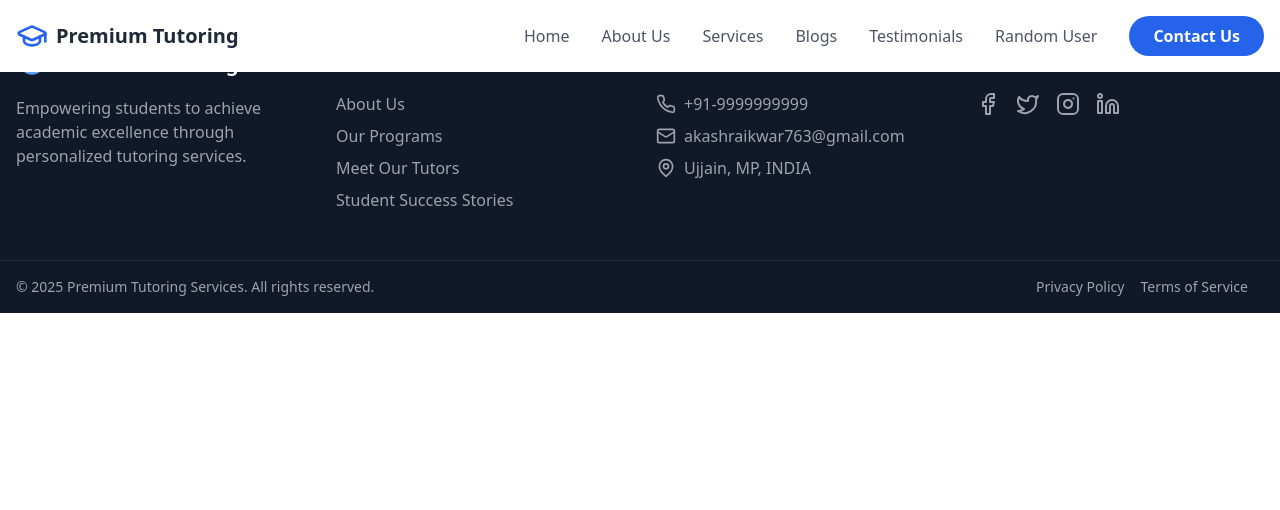
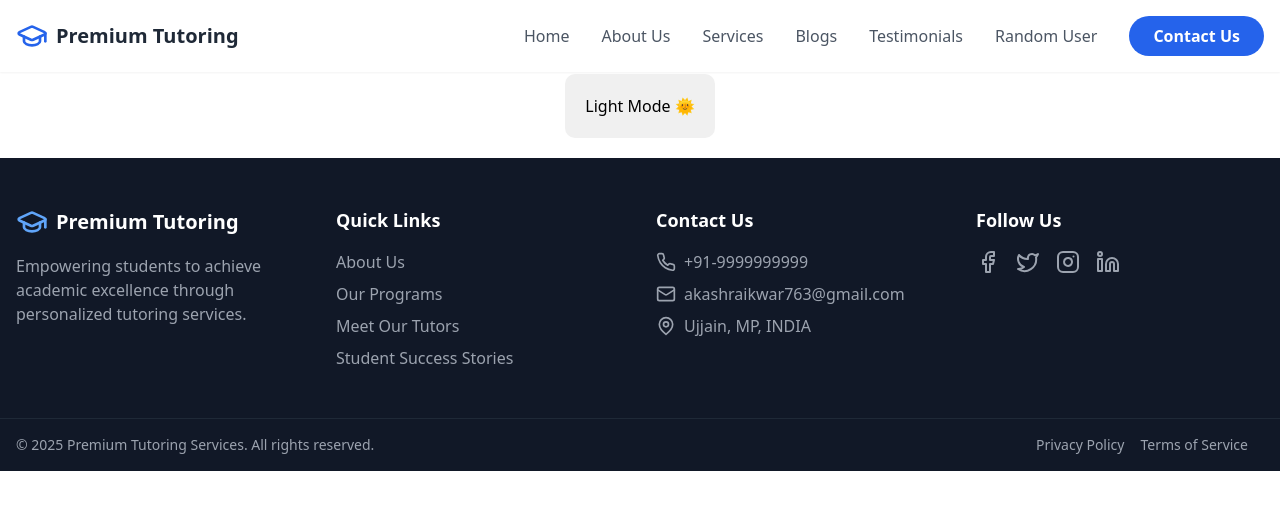
Before and after one commit to akash007123/Premiumutoring, a React (Vite) app: page /practiceotwo in a window 1280 px wide. Shown: the top 510 px of the page. Built offline with nearby package versions, Linux system fonts and the light colour scheme.

Commit message:
Use Props

```diff
--- a/src/App.tsx
+++ b/src/App.tsx
@@ -8,12 +8,18 @@ import Blog from "./pages/Blog";
 import Testimonials from "./pages/Testimonials";
 import Contact from "./pages/Contact"
 import Random from "./pages/Random"
-import Practice from "./practice/practice";
+import Practice from "./practice/Practice";
 import Practiceone from "./practice/Practiceone";
+import Practicetwo from "./practice/Practicetwo"
+
+// import { ThemeProvider } from "./toggle/ThemeContext";
+// import ThemedSection from "./toggle/ThemedSection";
+// import ThemeToggle from "./toggle/ThemeToggle";
+
 
 const App: React.FC = () => {
   return (
-    <Router>
+      <Router>
       <Header />
       <Routes>
         <Route path="/" element={<Home />} />
@@ -25,9 +31,13 @@ const App: React.FC = () => {
         <Route path="/random" element={<Random />} />
         <Route path="/practice" element={<Practice />} />
         <Route path="/practiceone" element={<Practiceone />} />
+        <Route path="/practiceotwo" element={<Practicetwo />} />
+        {/* <ThemeToggle />
+        <ThemedSection /> */}
       </Routes>
       <Footer />
     </Router>
+
   );
 };
 
--- a/src/pages/Random.tsx
+++ b/src/pages/Random.tsx
@@ -87,6 +87,14 @@ function Random() {
               </a>
             </div>
 
+            <div className="button">
+              <a href="/practiceotwo">
+                <button className="bg-blue-500 hover:bg-blue-700 text-white font-bold py-2 px-4 rounded">
+                  Button
+                </button>
+              </a>
+            </div>
+
           </div>
         </div>
       </div>
--- /dev/null
+++ b/src/practice/Practicetwo.tsx
@@ -0,0 +1,52 @@
+import { createContext, useContext, useState } from "react";
+
+const ThemeContext = createContext("light");
+const useTheme = () => useContext(ThemeContext);
+const ThemedSection = () => {
+  const theme = useTheme();
+
+  return (
+    <section
+      style={{
+        padding: "20px",
+        backgroundColor: theme === "light" ? "#f0f0f0" : "#333",
+        color: theme === "light" ? "#000" : "#fff",
+        textAlign: "center",
+        borderRadius: "10px",
+        transition: "all 0.3s ease",
+      }}
+    >
+      <h2>{theme === "light" ? "Light Mode 🌞" : "Dark Mode 🌙"}</h2>
+    </section>
+  );
+};
+
+
+const App = () => {
+  const [theme, setTheme] = useState("light");
+
+  return (
+    <ThemeContext.Provider value={theme}>
+      <div style={{ display: "flex", flexDirection: "column", alignItems: "center", gap: "10px", padding: "20px" }}>
+        <button
+          onClick={() => setTheme(theme === "light" ? "dark" : "light")}
+          style={{
+            padding: "10px 20px",
+            fontSize: "16px",
+            cursor: "pointer",
+            borderRadius: "5px",
+            border: "none",
+            backgroundColor: theme === "light" ? "#007BFF" : "#FF9500",
+            color: "#fff",
+            transition: "all 0.3s ease",
+          }}
+        >
+          Toggle Theme
+        </button>
+        <ThemedSection />
+      </div>
+    </ThemeContext.Provider>
+  );
+};
+
+export default App;
--- /dev/null
+++ b/src/toggle/ThemeContext.tsx
@@ -0,0 +1,34 @@
+import { createContext, useContext, useState, ReactNode } from "react";
+
+// Define the type for the context
+type ThemeContextType = {
+  theme: string;
+  toggleTheme: () => void;
+};
+
+// Create ThemeContext with default values
+const ThemeContext = createContext<ThemeContextType | undefined>(undefined);
+
+// Custom Hook to use ThemeContext
+export const useTheme = () => {
+  const context = useContext(ThemeContext);
+  if (!context) {
+    throw new Error("useTheme must be used within a ThemeProvider");
+  }
+  return context;
+};
+
+// ThemeProvider Component
+export const ThemeProvider = ({ children }: { children: ReactNode }) => {
+  const [theme, setTheme] = useState("light");
+
+  const toggleTheme = () => {
+    setTheme(theme === "light" ? "dark" : "light");
+  };
+
+  return (
+    <ThemeContext.Provider value={{ theme, toggleTheme }}>
+      {children}
+    </ThemeContext.Provider>
+  );
+};
--- /dev/null
+++ b/src/toggle/ThemeToggle.tsx
@@ -0,0 +1,25 @@
+import { useTheme } from "./ThemeContext";
+
+const ThemeToggle = () => {
+  const { theme, toggleTheme } = useTheme();
+
+  return (
+    <button
+      onClick={toggleTheme}
+      style={{
+        padding: "10px 20px",
+        fontSize: "16px",
+        cursor: "pointer",
+        borderRadius: "5px",
+        border: "none",
+        backgroundColor: theme === "light" ? "#007BFF" : "#FF9500",
+        color: "#fff",
+        transition: "all 0.3s ease",
+      }}
+    >
+      Toggle Theme
+    </button>
+  );
+};
+
+export default ThemeToggle;
--- /dev/null
+++ b/src/toggle/ThemedSection.tsx
@@ -0,0 +1,22 @@
+import { useTheme } from "./ThemeContext";
+
+const ThemedSection = () => {
+  const { theme } = useTheme();
+
+  return (
+    <section
+      style={{
+        padding: "20px",
+        backgroundColor: theme === "light" ? "#f0f0f0" : "#333",
+        color: theme === "light" ? "#000" : "#fff",
+        textAlign: "center",
+        borderRadius: "10px",
+        transition: "all 0.3s ease",
+      }}
+    >
+      <h2>{theme === "light" ? "Light Mode 🌞" : "Dark Mode 🌙"}</h2>
+    </section>
+  );
+};
+
+export default ThemedSection;
```
